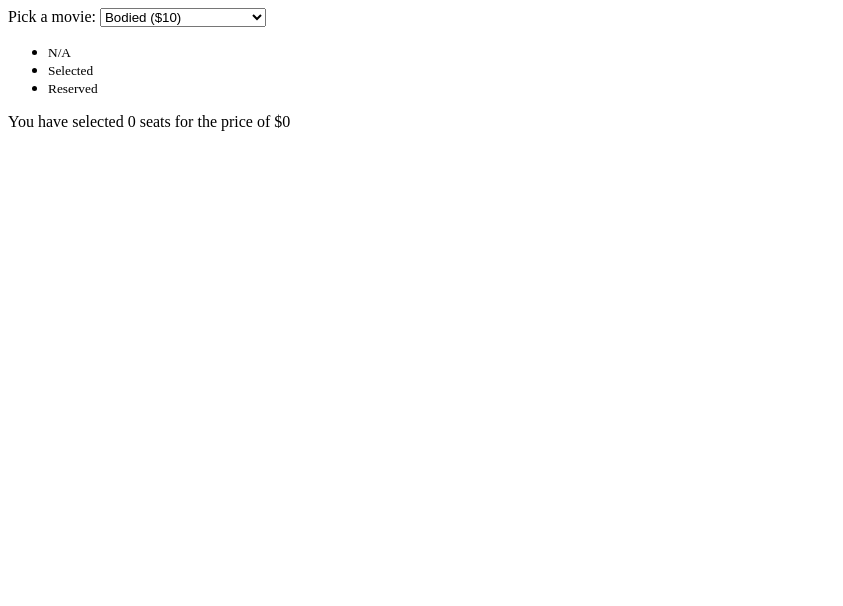
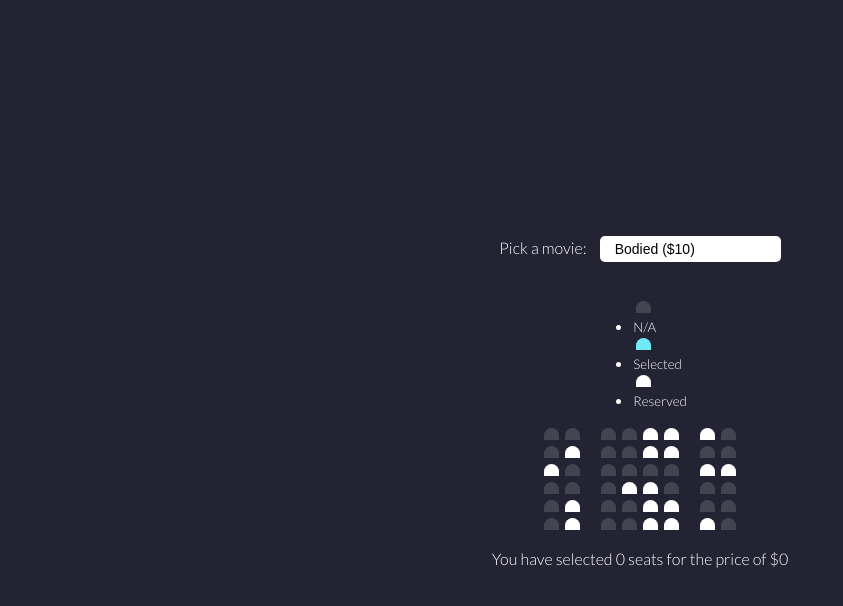
Before and after one commit to trevthedev777/Movie-Seat-Booking-System, a plain HTML site: page index.html in a window 1280 px wide. Shown: the whole page, without its empty margins (0-843 px from the left). Drawn offline with Linux system fonts and the light colour scheme; a web font is replaced by a local one.

Commit message:
Creat interafce styles

```diff
--- a/assets/css/style.css
+++ b/assets/css/style.css
@@ -0,0 +1,73 @@
+/* Lato font : https: //fonts.google.com/specimen/Lato?query=lato */
+@import url('https://fonts.googleapis.com/css2?family=Be+Vietnam+Pro&family=Lato:ital,wght@0,300;1,300&family=Nova+Square&family=Poppins:ital,wght@0,300;0,400;0,500;0,700;1,400&family=Zen+Kaku+Gothic+Antique:wght@700&display=swap');
+
+* {
+    box-sizing: border-box;
+}
+
+:root {
+    --color-primary: #242333;
+    --color-secondary: #444451;
+    --color-selected: #6feaf6;
+    --color-reserved: #fff;
+}
+
+body {
+    background-color: var(--color-primary);
+    display: flex;
+    flex-direction: column;
+    color: white;
+    align-items: center;
+    justify-content: center;
+    height: 100vh;
+    font-family: "Lato", sans-serif;
+    margin: 0;
+}
+
+.movie-container {
+    margin: 20px 0;
+}
+
+.movie-container select {
+    background-color: white;
+    border: 0;
+    border-radius: 5px;
+    font-size: 14px;
+    margin-left: 10px;
+    padding: 5px 15px;
+    /* Remove dropdown arrow */
+    -moz-appearance: none;
+    -webkit-appearance: none;
+    appearance: none;
+}
+
+.seat {
+    background-color: var(--color-secondary);
+    height: 12px;
+    width: 15px;
+    margin: 3px;
+    border-top-left-radius: 10px;
+    border-top-right-radius: 10px;
+}
+
+.seat.selected {
+    background-color: var(--color-selected);
+}
+
+.seat.reserved {
+    background-color: var(--color-reserved);
+}
+
+/* separate first 2 columns */
+.seat:nth-of-type(2) {
+    margin-right: 18px;
+}
+
+/* seperate last two columns */
+.seat:nth-last-of-type(2) {
+    margin-left: 18px;
+}
+
+.row {
+    display: flex;
+}
```
Also changed, not shown: index.html (+3 -1 lines).
